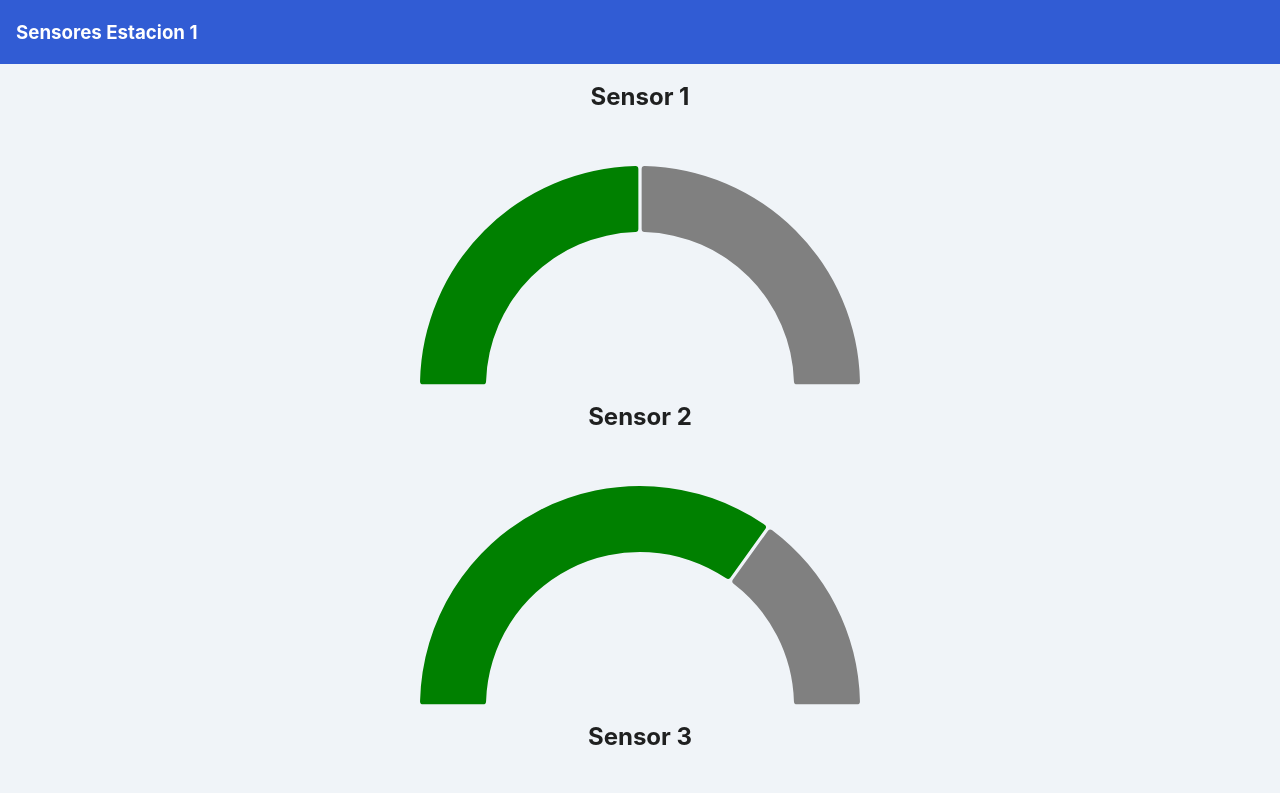
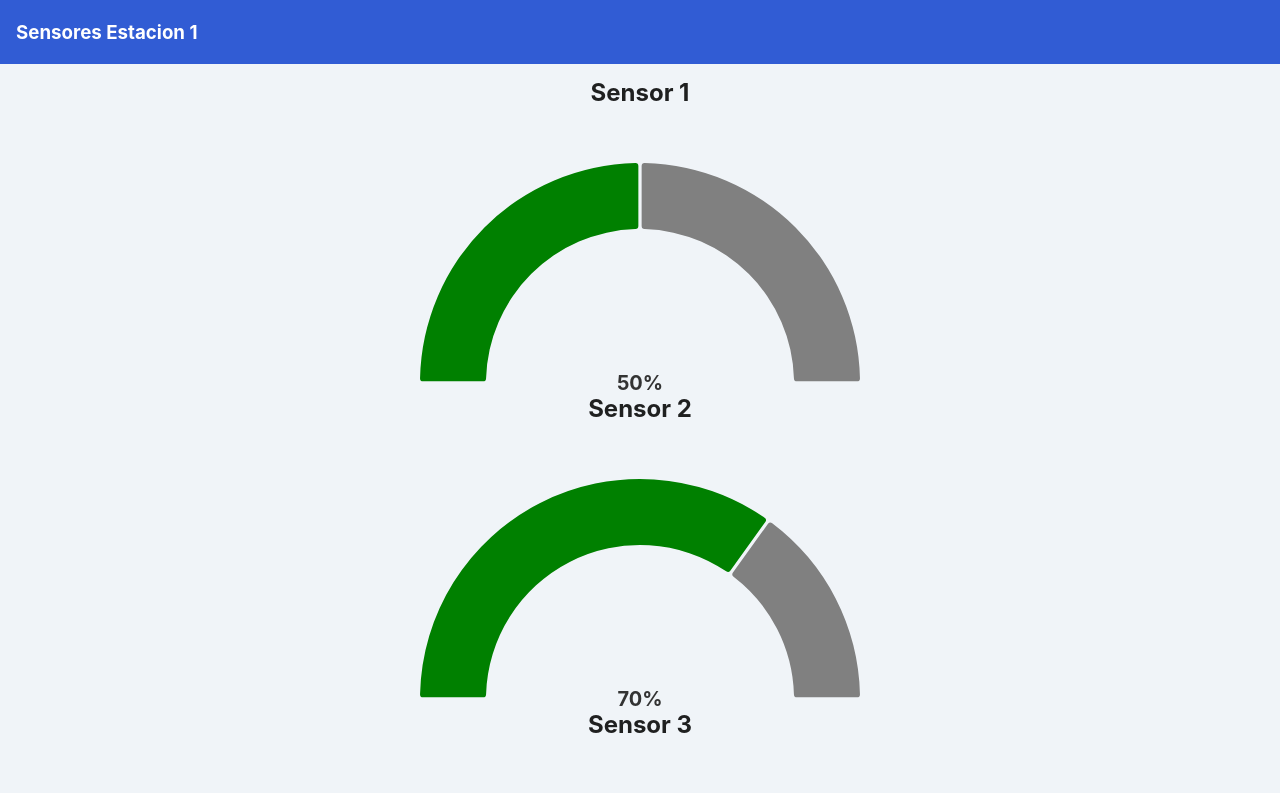
Before and after one commit to alfajoruwu/RamoIOT, a React (Vite) app: page /Sensor in a window 1280 px wide. Shown: the top 793 px of the page. Built offline with nearby package versions, Linux system fonts and the light colour scheme.

Commit message:
fix: sensor numero

```diff
--- a/src/Pestañas/Usuarios/Cliente/Sensores/Sensor.jsx
+++ b/src/Pestañas/Usuarios/Cliente/Sensores/Sensor.jsx
@@ -20,7 +20,7 @@ const Sensor = ({ sensor }) => {
   ];
 
   return (
-    <div style={{ margin: '20px', height: '300px' }}>
+    <div style={{ margin: '10px', height: '300px' }}>
       <h1 style={{ fontSize: '1.5rem', textAlign: 'center' }}>Sensor {id}</h1>
       <ResponsivePie
         data={data}
@@ -35,6 +35,25 @@ const Sensor = ({ sensor }) => {
         enableArcLabels={false}
         enableArcLinkLabels={false}
         legends={[]}
+        layers={[
+          'arcs', // La capa estándar para el gráfico
+          ({ centerX, centerY }) => (
+            // Agregar el texto en el centro del gráfico
+            <text
+              x={centerX}
+              y={centerY}
+              textAnchor="middle"
+              dominantBaseline="central"
+              style={{
+                fontSize: '20px',
+                fontWeight: 'bold',
+                fill: '#333', // Color del texto
+              }}
+            >
+              {clampedValue}%
+            </text>
+          ),
+        ]}
       />
     </div>
   );
@@ -47,7 +66,7 @@ const SensoresEstacion1 = () => {
   return (
     <>
       <Navbar titulo={"Sensores Estacion 1"} />
-      <div style={{  justifyContent: 'center' }}>
+      <div style={{ justifyContent: 'center' }}>
         {sensor.length > 0 ? (
           sensor.map((sensor) => <Sensor key={sensor.id} sensor={sensor} />)
         ) : (
```
